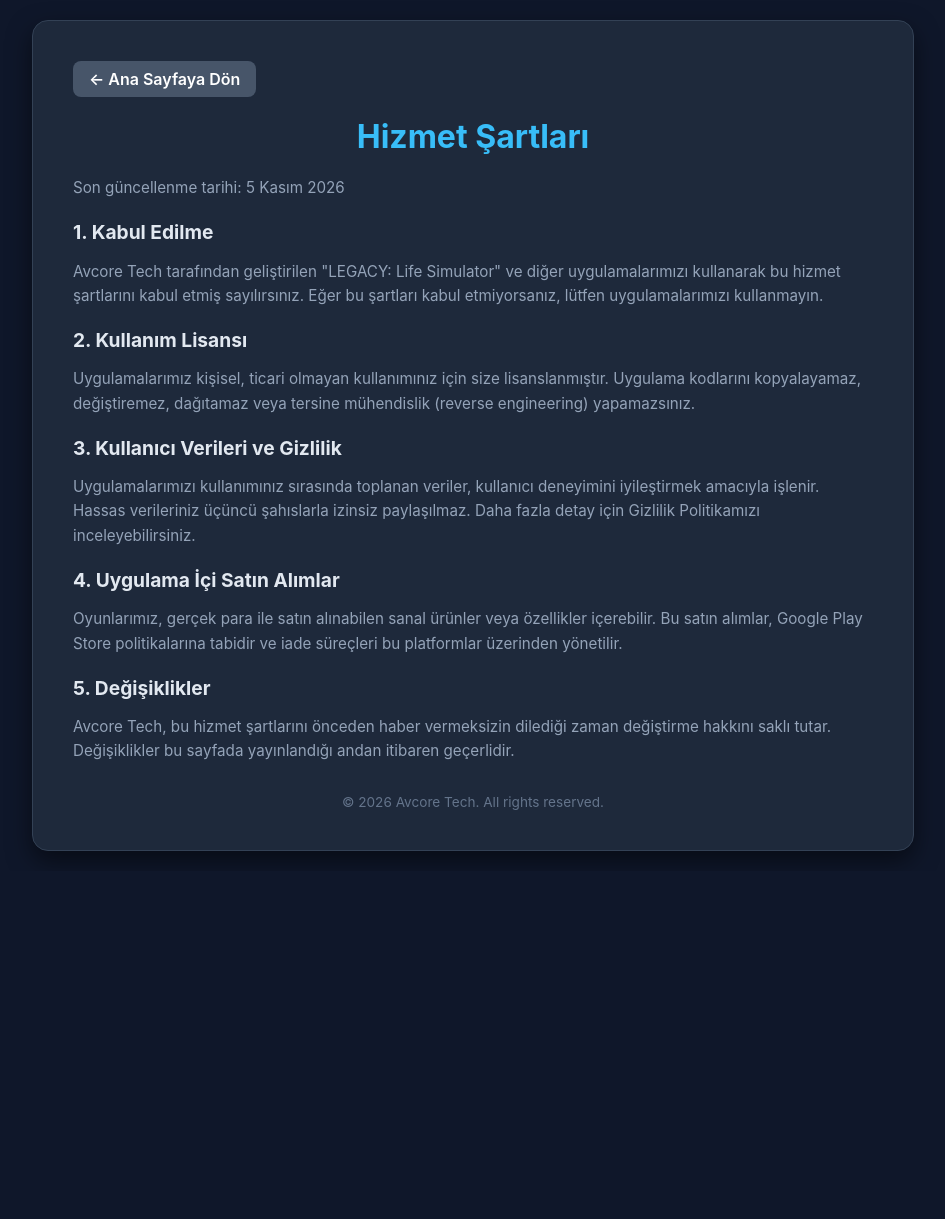
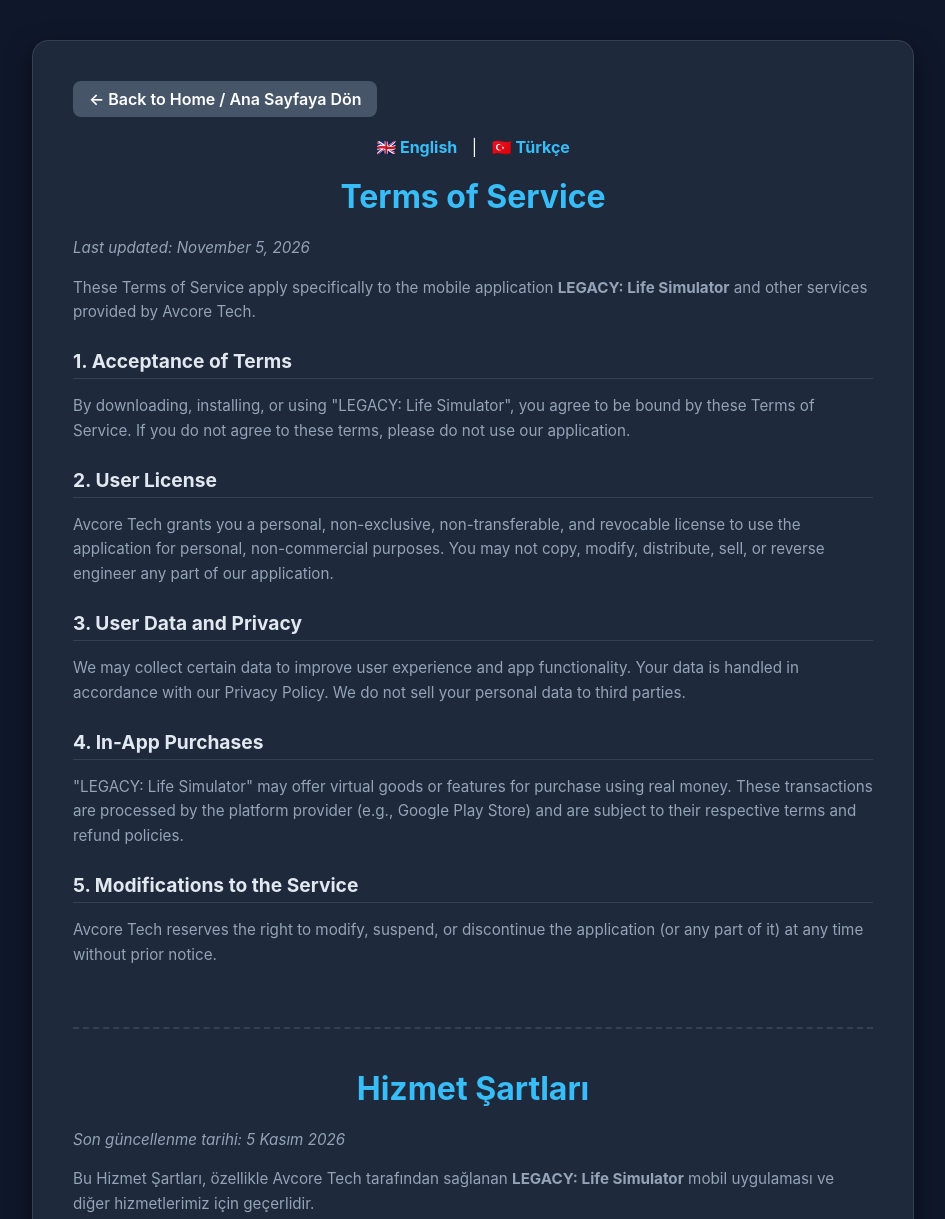
Before and after one commit to avcoretech/avcoretech.github.io, a plain HTML site: page hizmet-sartlari.html in a window 1280 px wide. Shown: the top 1219 px of the page, without its empty margins (167-1112 px from the left). Before the commit the page ends 871 px from the top, so only its background shows below. Drawn offline with Linux system fonts and the light colour scheme.

Commit message:
Update hizmet-sartlari.html

```diff
--- a/hizmet-sartlari.html
+++ b/hizmet-sartlari.html
@@ -1,9 +1,9 @@
 <!DOCTYPE html>
-<html lang="tr">
+<html lang="en">
 <head>
 <meta charset="UTF-8">
 <meta name="viewport" content="width=device-width, initial-scale=1.0">
-<title>Hizmet Şartları | Avcore Tech</title>
+<title>Terms of Service | Avcore Tech</title>
 <style>
 body {
     font-family: -apple-system, BlinkMacSystemFont, 'Segoe UI', Roboto, Helvetica, Arial, sans-serif;
@@ -13,7 +13,6 @@
     flex-direction: column;
     align-items: center;
     justify-content: center;
-    min-height: 100vh;
     margin: 0;
     padding: 20px;
 }
@@ -22,10 +21,12 @@
     padding: 40px;
     border-radius: 16px;
     box-shadow: 0 10px 25px rgba(0, 0, 0, 0.5);
-    max-width: 800px; /* Metin okunabilirliği için biraz daha geniş */
+    max-width: 800px;
     width: 100%;
     border: 1px solid #334155;
-    text-align: left; /* Metinler sola hizalı */
+    text-align: left;
+    margin-top: 20px;
+    margin-bottom: 20px;
 }
 h1 {
     margin: 0 0 20px 0;
@@ -36,8 +37,10 @@
 h2 {
     color: #e2e8f0;
     font-size: 1.2rem;
-    margin-top: 20px;
+    margin-top: 25px;
     margin-bottom: 10px;
+    border-bottom: 1px solid #334155;
+    padding-bottom: 5px;
 }
 p {
     color: #94a3b8;
@@ -59,39 +62,91 @@
 .badge:hover {
     opacity: 0.8;
 }
+.lang-selector {
+    text-align: center;
+    margin-bottom: 20px;
+}
+.lang-selector a {
+    color: #38bdf8;
+    text-decoration: none;
+    font-weight: bold;
+    margin: 0 10px;
+}
+.lang-selector a:hover {
+    text-decoration: underline;
+}
 .footer {
-    margin-top: 30px;
+    margin-top: 40px;
     font-size: 0.85rem;
     color: #64748b;
     text-align: center;
 }
+.section-tr {
+    margin-top: 60px;
+    padding-top: 40px;
+    border-top: 2px dashed #334155;
+}
 </style>
 </head>
 <body>
+
 <div class="card">
-    <a href="index.html" class="badge">← Ana Sayfaya Dön</a>
+    <a href="index.html" class="badge">← Back to Home / Ana Sayfaya Dön</a>
 
-    <h1>Hizmet Şartları</h1>
-    <p>Son güncellenme tarihi: 5 Kasım 2026</p>
+    <div class="lang-selector">
+        <a href="#english">🇬🇧 English</a> | <a href="#turkish">🇹🇷 Türkçe</a>
+    </div>
 
-    <h2>1. Kabul Edilme</h2>
-    <p>Avcore Tech tarafından geliştirilen "LEGACY: Life Simulator" ve diğer uygulamalarımızı kullanarak bu hizmet şartlarını kabul etmiş sayılırsınız. Eğer bu şartları kabul etmiyorsanız, lütfen uygulamalarımızı kullanmayın.</p>
+    <!-- ENGLISH SECTION -->
+    <div id="english">
+        <h1>Terms of Service</h1>
+        <p><em>Last updated: November 5, 2026</em></p>
 
-    <h2>2. Kullanım Lisansı</h2>
-    <p>Uygulamalarımız kişisel, ticari olmayan kullanımınız için size lisanslanmıştır. Uygulama kodlarını kopyalayamaz, değiştiremez, dağıtamaz veya tersine mühendislik (reverse engineering) yapamazsınız.</p>
+        <p>These Terms of Service apply specifically to the mobile application <strong>LEGACY: Life Simulator</strong> and other services provided by Avcore Tech.</p>
 
-    <h2>3. Kullanıcı Verileri ve Gizlilik</h2>
-    <p>Uygulamalarımızı kullanımınız sırasında toplanan veriler, kullanıcı deneyimini iyileştirmek amacıyla işlenir. Hassas verileriniz üçüncü şahıslarla izinsiz paylaşılmaz. Daha fazla detay için Gizlilik Politikamızı inceleyebilirsiniz.</p>
+        <h2>1. Acceptance of Terms</h2>
+        <p>By downloading, installing, or using "LEGACY: Life Simulator", you agree to be bound by these Terms of Service. If you do not agree to these terms, please do not use our application.</p>
 
-    <h2>4. Uygulama İçi Satın Alımlar</h2>
-    <p>Oyunlarımız, gerçek para ile satın alınabilen sanal ürünler veya özellikler içerebilir. Bu satın alımlar, Google Play Store politikalarına tabidir ve iade süreçleri bu platformlar üzerinden yönetilir.</p>
+        <h2>2. User License</h2>
+        <p>Avcore Tech grants you a personal, non-exclusive, non-transferable, and revocable license to use the application for personal, non-commercial purposes. You may not copy, modify, distribute, sell, or reverse engineer any part of our application.</p>
 
-    <h2>5. Değişiklikler</h2>
-    <p>Avcore Tech, bu hizmet şartlarını önceden haber vermeksizin dilediği zaman değiştirme hakkını saklı tutar. Değişiklikler bu sayfada yayınlandığı andan itibaren geçerlidir.</p>
+        <h2>3. User Data and Privacy</h2>
+        <p>We may collect certain data to improve user experience and app functionality. Your data is handled in accordance with our Privacy Policy. We do not sell your personal data to third parties.</p>
+
+        <h2>4. In-App Purchases</h2>
+        <p>"LEGACY: Life Simulator" may offer virtual goods or features for purchase using real money. These transactions are processed by the platform provider (e.g., Google Play Store) and are subject to their respective terms and refund policies.</p>
+
+        <h2>5. Modifications to the Service</h2>
+        <p>Avcore Tech reserves the right to modify, suspend, or discontinue the application (or any part of it) at any time without prior notice.</p>
+    </div>
+
+    <!-- TURKISH SECTION -->
+    <div id="turkish" class="section-tr">
+        <h1>Hizmet Şartları</h1>
+        <p><em>Son güncellenme tarihi: 5 Kasım 2026</em></p>
+
+        <p>Bu Hizmet Şartları, özellikle Avcore Tech tarafından sağlanan <strong>LEGACY: Life Simulator</strong> mobil uygulaması ve diğer hizmetlerimiz için geçerlidir.</p>
+
+        <h2>1. Şartların Kabulü</h2>
+        <p>"LEGACY: Life Simulator" uygulamasını indirerek, yükleyerek veya kullanarak bu Hizmet Şartlarını kabul etmiş sayılırsınız. Bu şartları kabul etmiyorsanız, lütfen uygulamamızı kullanmayın.</p>
+
+        <h2>2. Kullanım Lisansı</h2>
+        <p>Avcore Tech, uygulamayı kişisel ve ticari olmayan amaçlarla kullanmanız için size kişisel, münhasır olmayan, devredilemez ve geri alınabilir bir lisans verir. Uygulamamızın hiçbir bölümünü kopyalayamaz, değiştiremez, dağıtamaz, satamaz veya tersine mühendislik yapamazsınız.</p>
+
+        <h2>3. Kullanıcı Verileri ve Gizlilik</h2>
+        <p>Kullanıcı deneyimini ve uygulama işlevselliğini geliştirmek için belirli verileri toplayabiliriz. Verileriniz Gizlilik Politikamıza uygun olarak işlenir. Kişisel verilerinizi üçüncü şahıslara satmıyoruz.</p>
+
+        <h2>4. Uygulama İçi Satın Alımlar</h2>
+        <p>"LEGACY: Life Simulator", gerçek para kullanılarak satın alınabilecek sanal ürünler veya özellikler sunabilir. Bu işlemler platform sağlayıcısı (örn. Google Play Store) tarafından gerçekleştirilir ve onların kendi şartlarına ve iade politikalarına tabidir.</p>
+
+        <h2>5. Hizmette Yapılacak Değişiklikler</h2>
+        <p>Avcore Tech, önceden haber vermeksizin uygulamayı (veya herhangi bir bölümünü) dilediği zaman değiştirme, askıya alma veya sonlandırma hakkını saklı tutar.</p>
+    </div>
 
     <div class="footer">
         &copy; 2026 Avcore Tech. All rights reserved.
     </div>
 </div>
+
 </body>
 </html>
```
